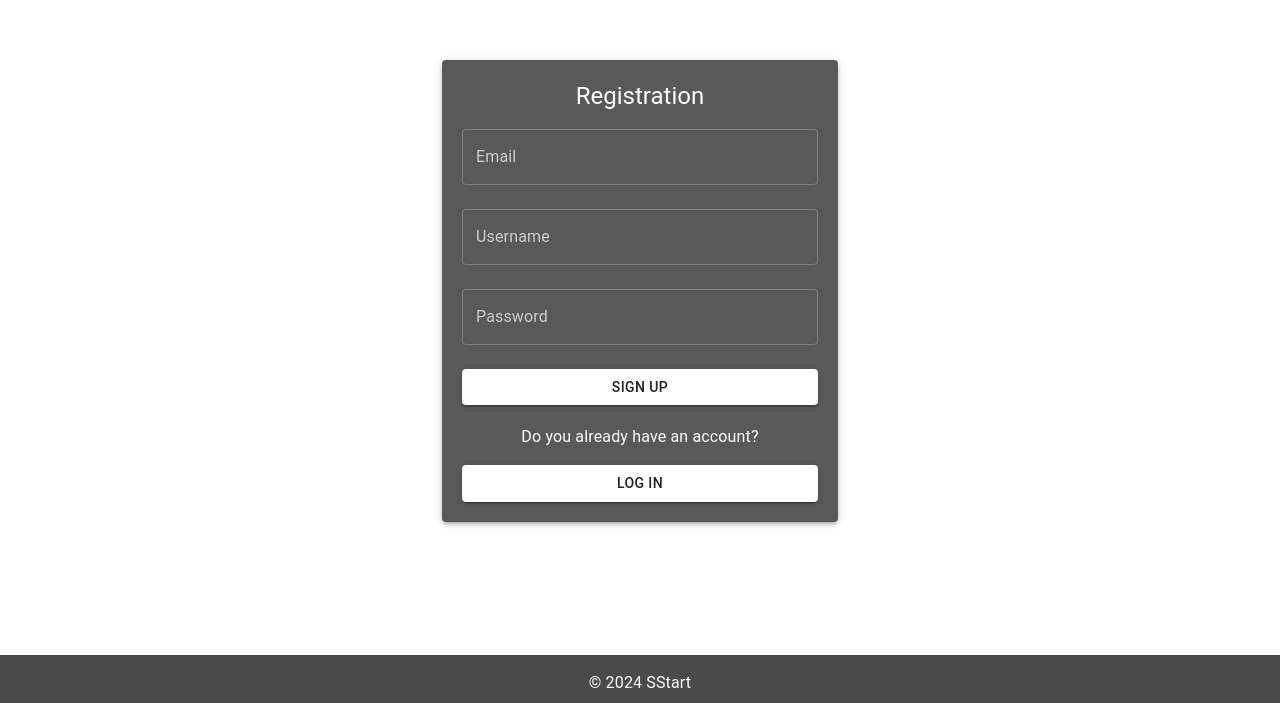
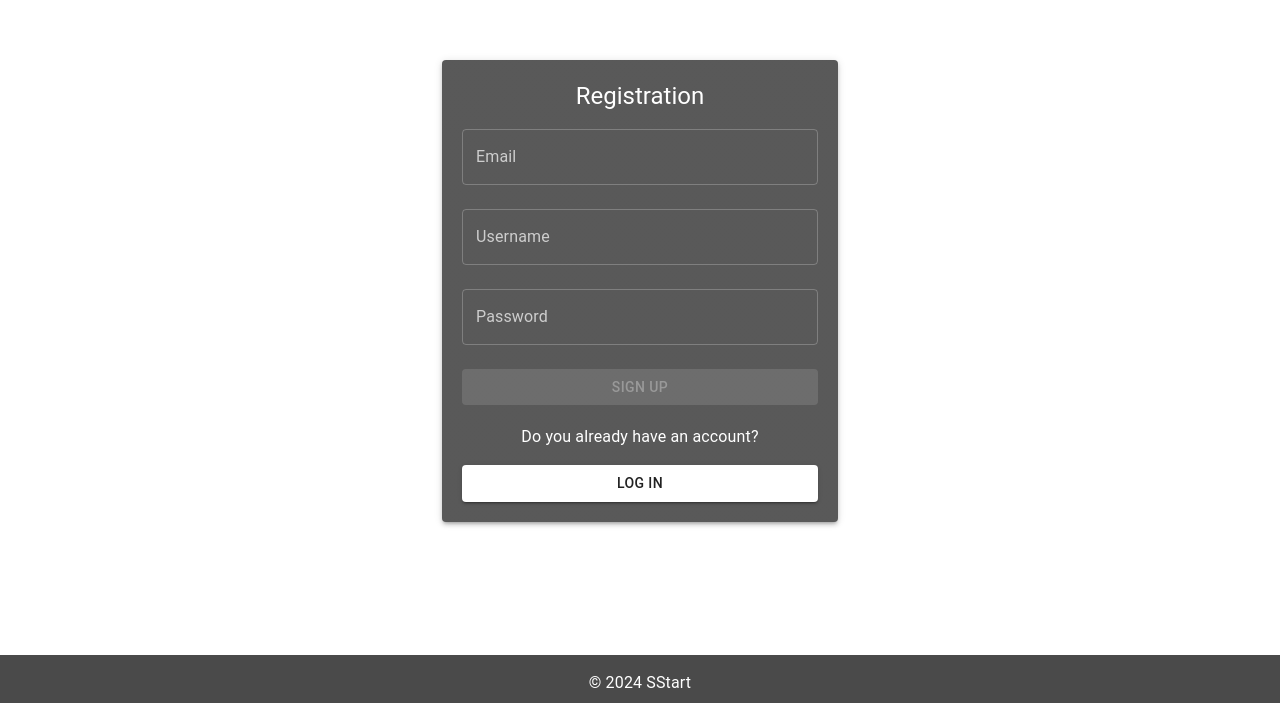
Before and after one commit to tshnkv1/start-up, a React (Vite) app: page /register in a window 1280 px wide. Shown: the part 121-824 px from the top of the page. Built offline with nearby package versions, Linux system fonts and the light colour scheme.

Commit message:
one additional fix

```diff
--- a/src/pages/Auth/RegisterPage.tsx
+++ b/src/pages/Auth/RegisterPage.tsx
@@ -92,7 +92,7 @@ const RegisterPage: React.FC = () => {
               error={!!errors.password}
               helperText={errors.password?.message}
             />
-            <CustomButton type="submit" style={{ marginTop: '16px' }}>
+            <CustomButton disabled type="submit" style={{ marginTop: '16px' }}>
               Sign Up
             </CustomButton>
           </form>
```
Also changed, not shown: 2 other files (tests, documents, lock files or other folders).
